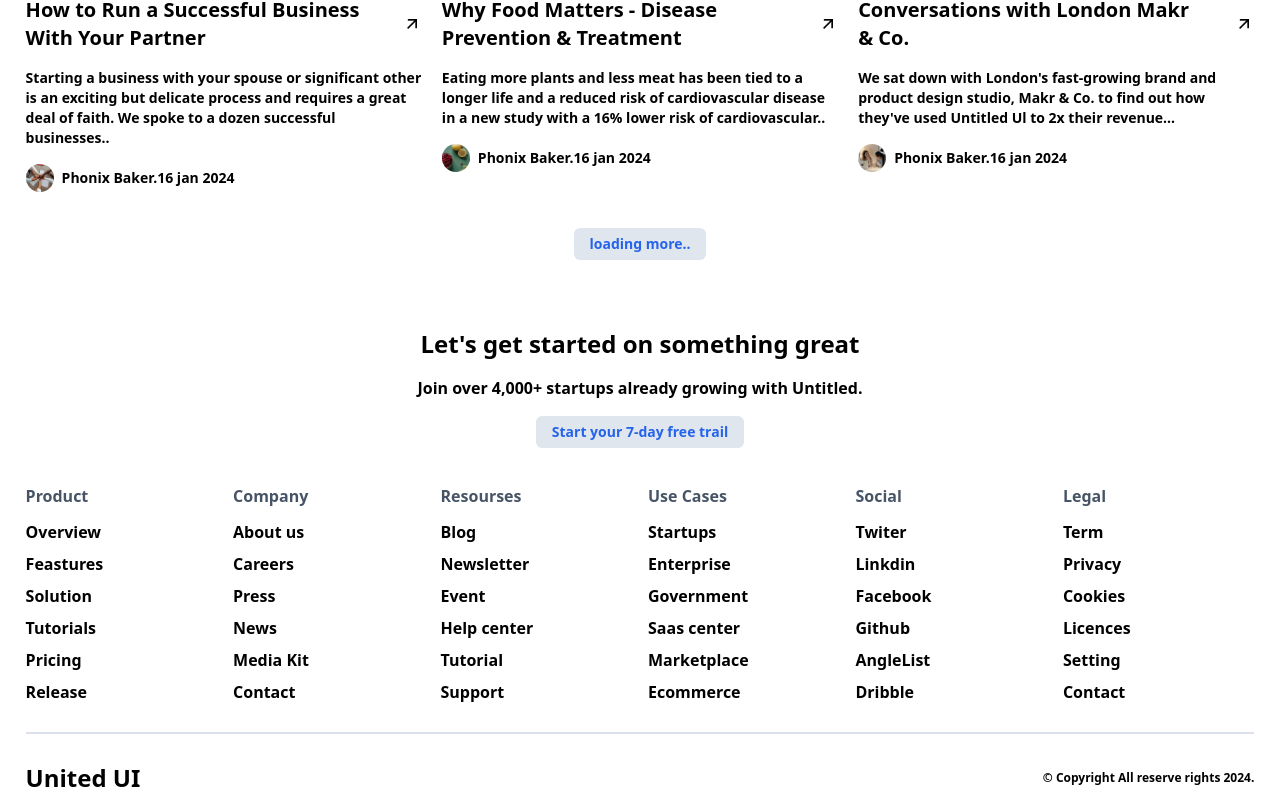
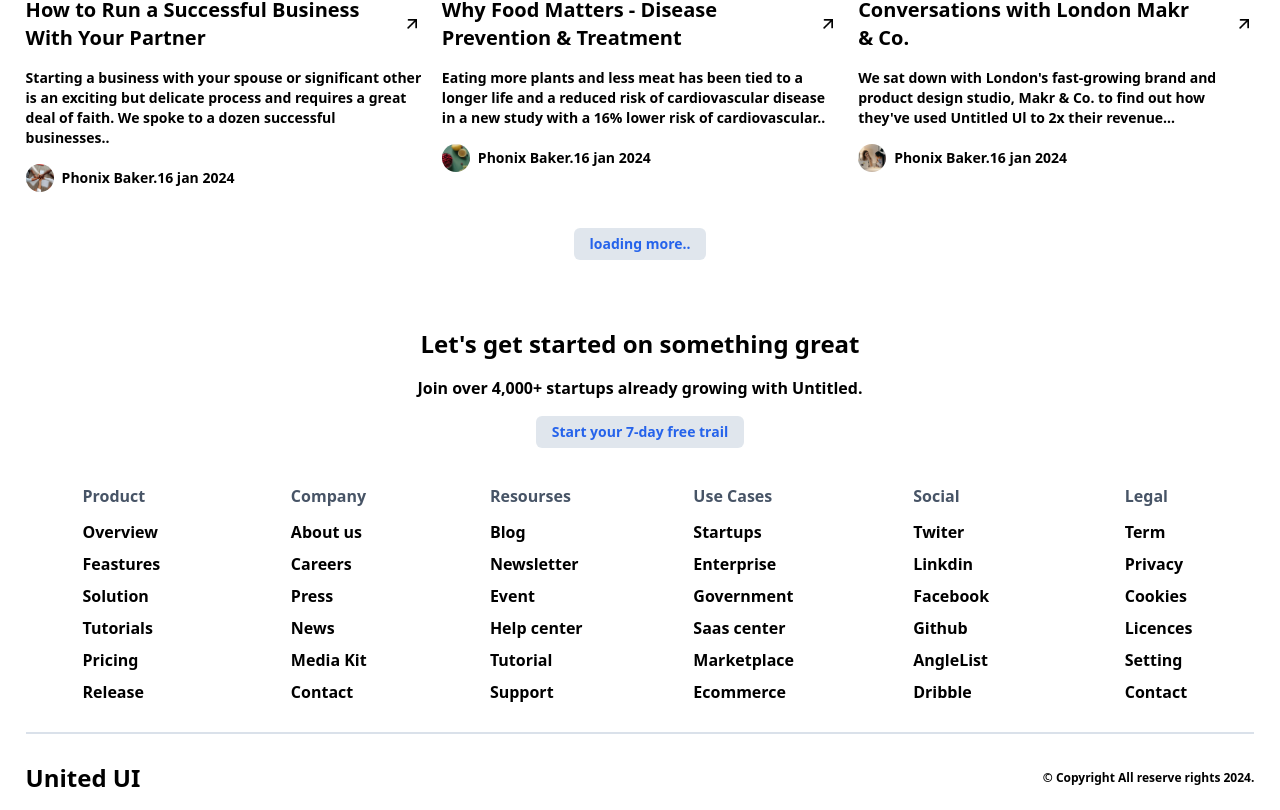
Before and after one commit to Junaid-paracha12/United-UI-Blogs, a Next.js app: page / in a window 1280 px wide. Shown: the part 2448-3258 px from the top of the page. Built offline with nearby package versions, Linux system fonts and the light colour scheme.

Commit message:
update component

```diff
--- a/components/Footer.js
+++ b/components/Footer.js
@@ -2,10 +2,10 @@ export default function Footer() {
     return (
        <>
        <div className="my-4 app-container">
-       <div className="grid grid-cols-2 md:grid-cols-3 lg:grid-cols-6 gap-4">
-      <div className="flex flex-col gap-3">
+       <div className="grid grid-cols-2 md:grid-cols-3 lg:grid-cols-6 gap-4  items-start place-items-center ">
+      <div className="grid gap-3">
         <h1 className="text-slate-700/90 font-semibold">Product</h1>
-        <ul className="flex flex-col gap-2 items-start">
+        <ul className="grid gap-2 items-start">
 
             <li className="font-semibold">Overview</li>
             <li className="font-semibold">Feastures</li>
@@ -16,9 +16,9 @@ export default function Footer() {
 
         </ul>
        </div>
-       <div className="flex flex-col gap-3">
+       <div className="grid gap-3">
         <h1 className="text-slate-700/90 font-semibold">Company</h1>
-        <ul className="flex flex-col gap-2 items-start">
+        <ul className="grid gap-2 items-start">
 
             <li className="font-semibold">About us</li>
             <li className="font-semibold">Careers</li>
@@ -29,9 +29,9 @@ export default function Footer() {
 
         </ul>
        </div>
-       <div className="flex flex-col gap-3">
+       <div className="grid gap-3">
         <h1 className="text-slate-700/90 font-semibold">Resourses</h1>
-        <ul className="flex flex-col gap-2 items-start">
+        <ul className="grid gap-2 items-start">
 
             <li className="font-semibold">Blog</li>
             <li className="font-semibold">Newsletter</li>
@@ -42,9 +42,9 @@ export default function Footer() {
 
         </ul>
        </div>
-       <div className="flex flex-col gap-3">
+       <div className="grid gap-3">
         <h1 className="text-slate-700/90 font-semibold">Use Cases</h1>
-        <ul className="flex flex-col gap-2 items-start">
+        <ul className="grid gap-2 items-start">
 
             <li className="font-semibold">Startups</li>
             <li className="font-semibold">Enterprise</li>
@@ -55,9 +55,9 @@ export default function Footer() {
 
         </ul>
        </div>
-       <div className="flex flex-col gap-3">
+       <div className="grid gap-3">
         <h1 className="text-slate-700/90 font-semibold">Social</h1>
-        <ul className="flex flex-col gap-2 items-start">
+        <ul className="grid gap-2 items-start">
 
             <li className="font-semibold">Twiter</li>
             <li className="font-semibold">Linkdin</li>
@@ -68,9 +68,9 @@ export default function Footer() {
 
         </ul>
        </div>
-       <div className="flex flex-col gap-3">
+       <div className="grid gap-3">
         <h1 className="text-slate-700/90 font-semibold">Legal</h1>
-        <ul className="flex flex-col gap-2 items-start">
+        <ul className="grid gap-2 items-start">
 
             <li className="font-semibold">Term</li>
             <li className="font-semibold">Privacy</li>
--- a/components/Hero.js
+++ b/components/Hero.js
@@ -5,7 +5,7 @@ export default function Hero({ imgsrc, title, text,subtitle,}) {
     <>
       <div className="relative mt-14">
 
-            <Image src={imgsrc} width={3000} height={3000} alt="img"   className="h-[100vh] w-full object-fill md:object-cover rounded-xl"/>
+            <Image src={imgsrc} width={3000} height={3000} alt="img"   className="h-[70vh] md:h-[100vh] w-full object-fill md:object-cover rounded-xl"/>
         <div className="absolute bottom-0 p-5 w-full">
             <div className="bg-slate-700 bg-opacity-50 p-6 rounded-xl">
         <div className="flex flex-col gap-2 md:gap-4 max-w-4xl">
```
